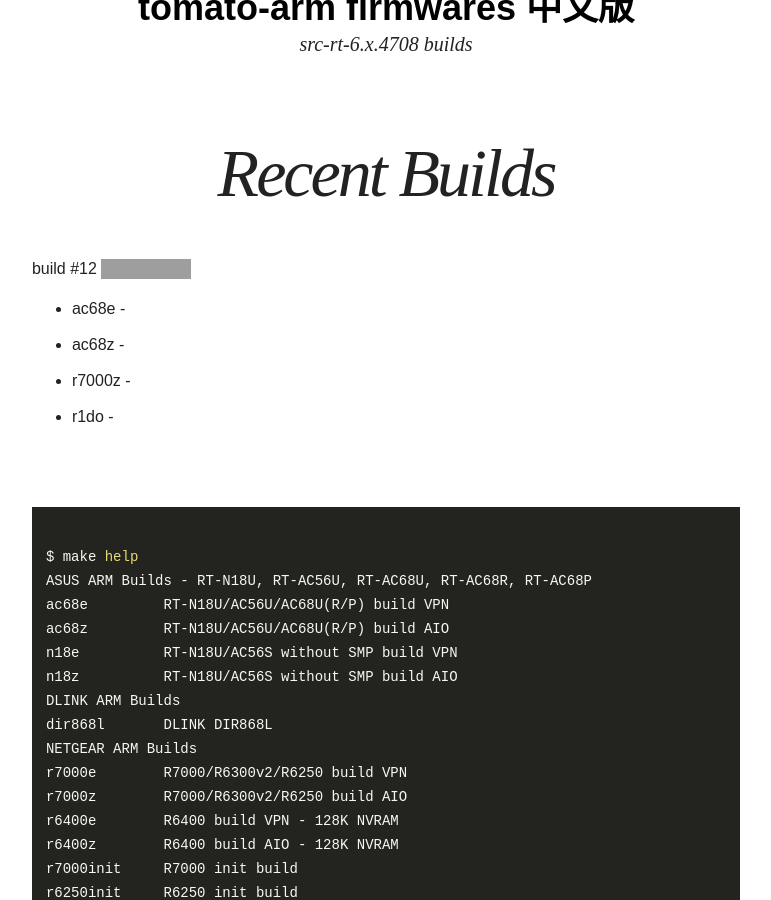
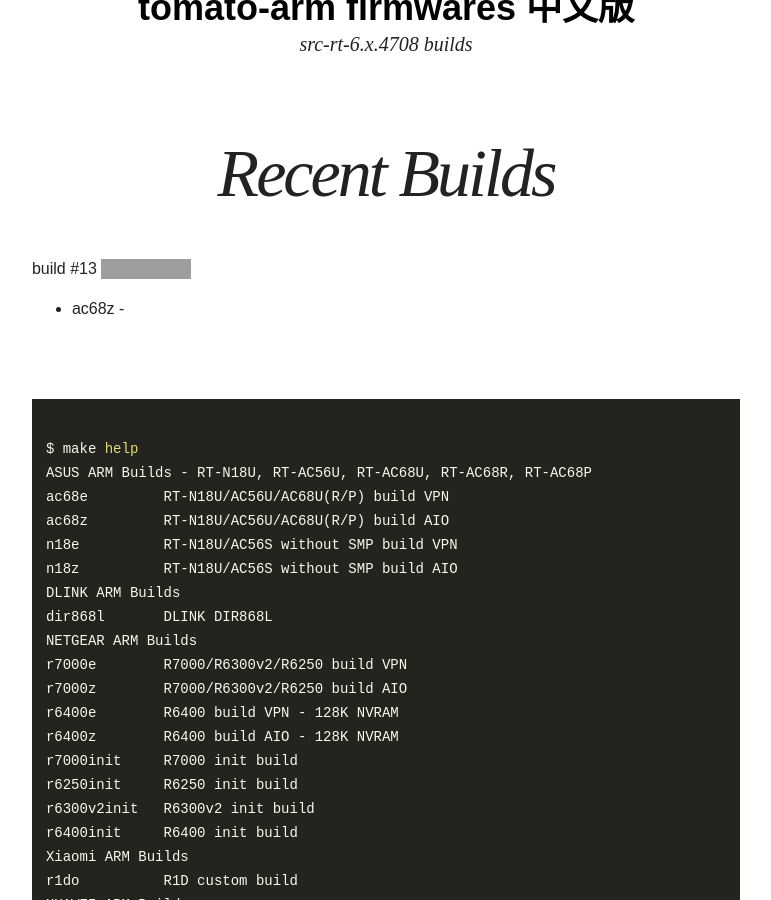
Before and after one commit to oglopss/tomato-arm-ci-jekyll, a Jekyll site: the page built from index.html, in a window 1280 px wide and 900 px high, scrolled down 339 px. Shown: the whole window, without its empty margins (254-1025 px from the left). Built offline with Jekyll 4.4.1, drawn with Linux system fonts in a browser that asks for light colours; nearby versions of some CDN libraries; grey boxes are pictures that could not be loaded.

Commit message:
Travis build 13 ac68z pushed to gh-pages

```diff
--- a/_data/ss.yml
+++ b/_data/ss.yml
@@ -1,6 +1,3 @@
-build: 12
+build: 13
 files:
-  - 0005 r1do
   - 0002 ac68z
-  - 0003 r7000z
-  - 0001 ac68e
```
